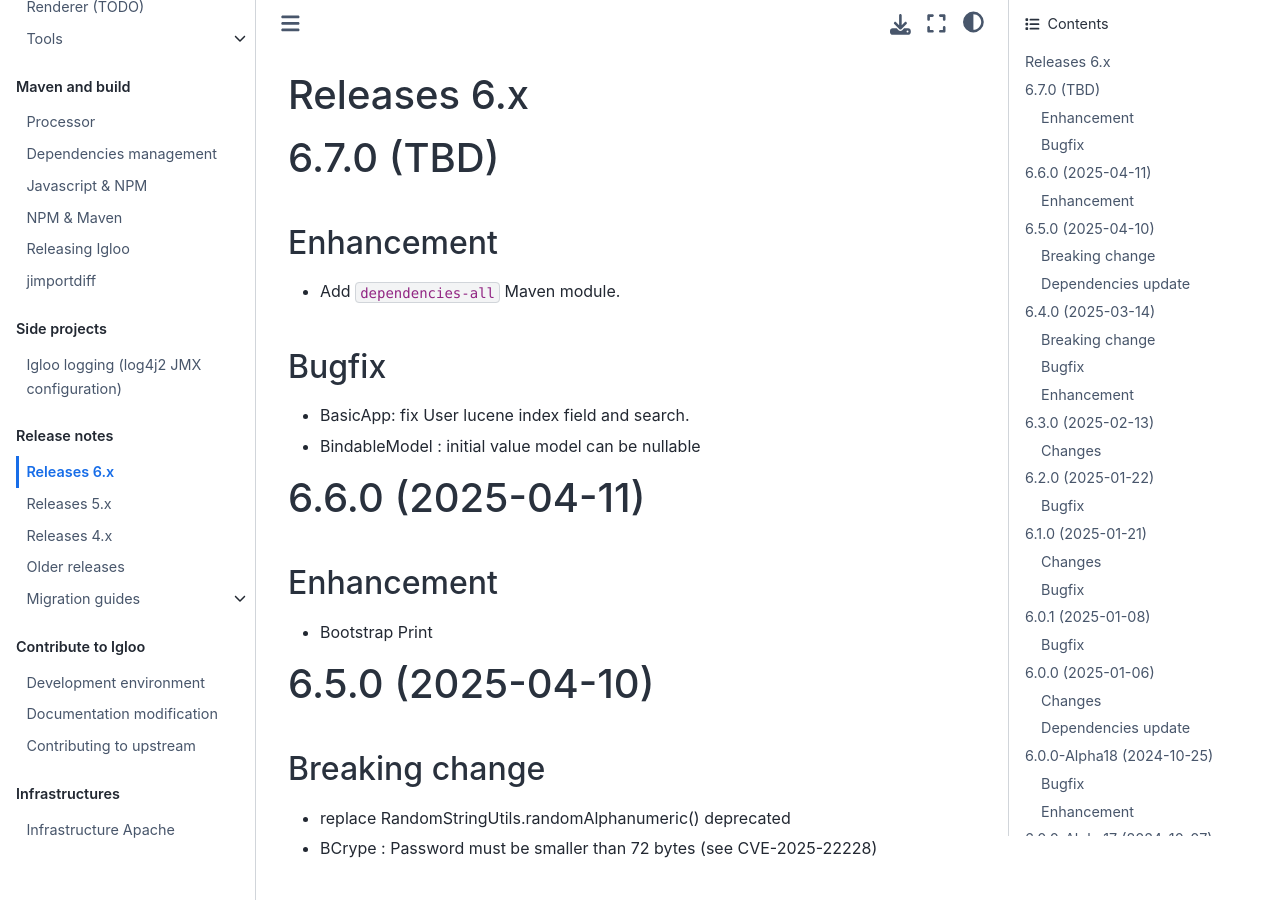
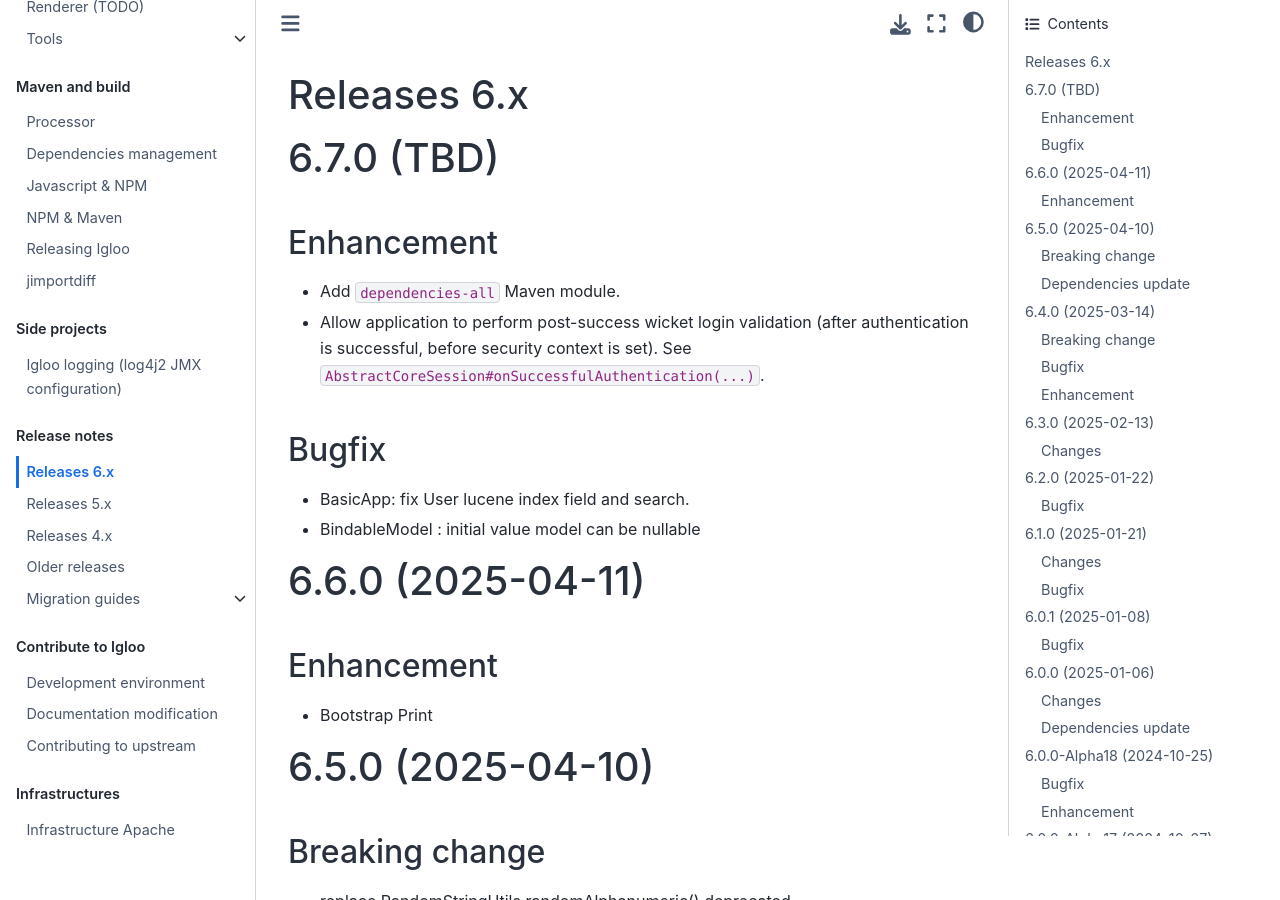
Before and after one commit to igloo-project/igloo-doc, a Sphinx documentation site: the page built from source/release-notes/releases-6.x.md, in a window 1280 px wide and 900 px high. Built offline with Sphinx 7.4.7 and the Sphinx Book theme 1.1.4, drawn with Linux system fonts in a browser that asks for light colours.

Commit message:
6.7.0 changelog: wicket login validation

```diff
--- a/source/release-notes/releases-6.x.md
+++ b/source/release-notes/releases-6.x.md
@@ -5,6 +5,9 @@
 ## Enhancement
 
 * Add `dependencies-all` Maven module.
+* Allow application to perform post-success wicket login validation (after
+  authentication is successful, before security context is set). See
+  `AbstractCoreSession#onSuccessfulAuthentication(...)`.
 
 ## Bugfix
 
```
